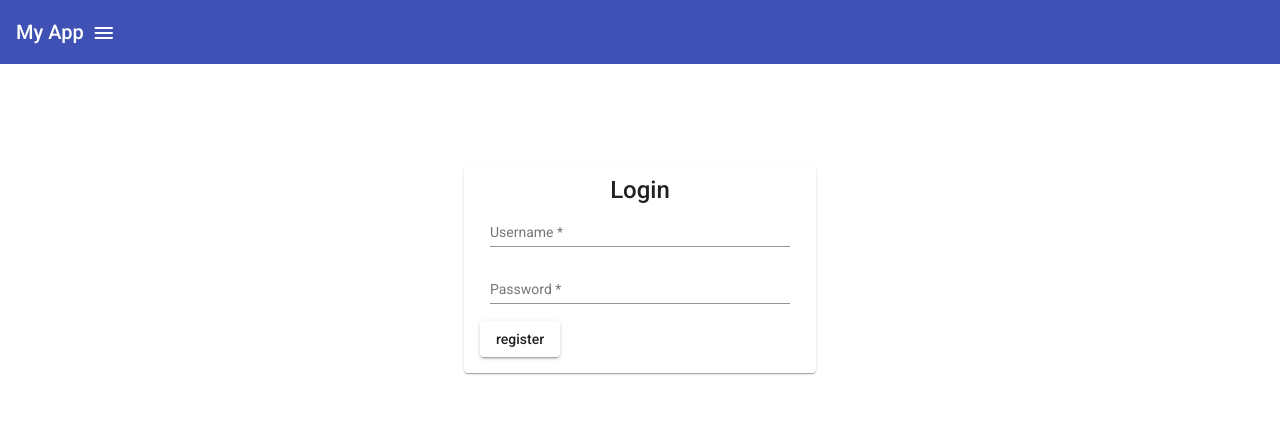
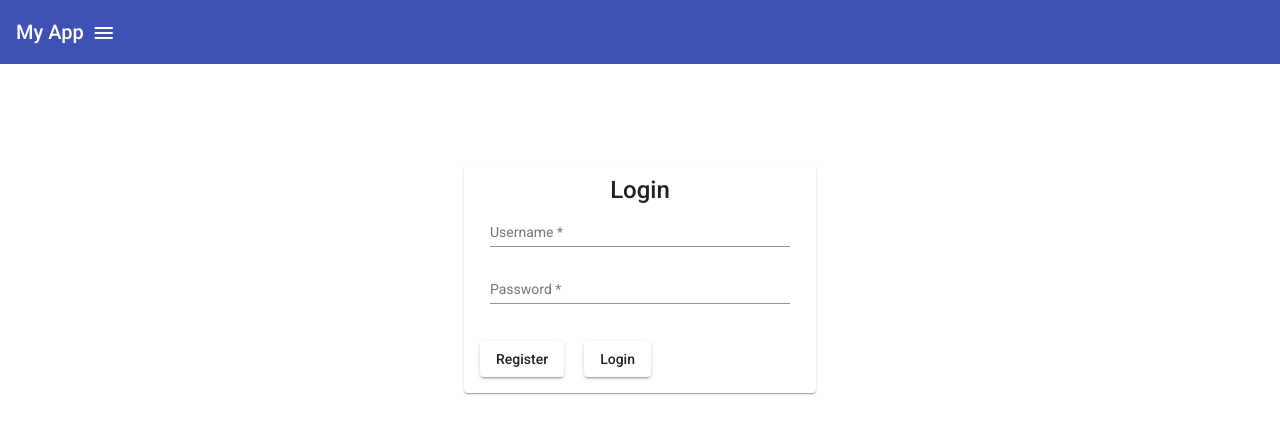
Before and after one commit to Tar-Abg/hackMeOut, an Angular app: page /auth/login in a window 1280 px wide. Shown: the top 434 px of the page. Built offline with nearby package versions, Linux system fonts and the light colour scheme.

Commit message:
Added Login form functionality

```diff
--- a/src/app/components/login/login.component.html
+++ b/src/app/components/login/login.component.html
@@ -1,7 +1,7 @@
 <mat-card>
   <mat-card-title>Login</mat-card-title>
   <mat-card-content>
-    <form >
+    <form [formGroup]="loginForm" (ngSubmit)="onSubmit()">
       <div>
         <div>
           <mat-form-field>
@@ -10,9 +10,10 @@
               matInput
               placeholder="Username"
               required
+              formControlName="username"
             />
             <mat-error>
-              Please provide a valid email address
+              Please provide a valid Username
             </mat-error>
           </mat-form-field>
         </div>
@@ -23,16 +24,18 @@
               matInput
               placeholder="Password"
               required
+              formControlName="password"
             />
             <mat-error>
-              Please provide a valid email address
+              Please provide a valid Password
             </mat-error>
           </mat-form-field>
 
         </div>
       </div>
 
-      <a routerLink="../register" mat-raised-button href="https://www.google.com/">register</a>
+      <button style="margin-top: 20px;" mat-raised-button routerLink="../register">Register</button>
+      <button style="margin-top: 20px; margin-left: 20px" mat-raised-button>Login</button>
 
     </form>
   </mat-card-content>
--- a/src/app/components/login/login.component.ts
+++ b/src/app/components/login/login.component.ts
@@ -1,4 +1,7 @@
 import { Component, OnInit } from '@angular/core';
+import {FormBuilder, FormGroup, Validators} from "@angular/forms";
+import {HttpServiceService} from "../../services/http-service.service";
+import {Subscription} from "rxjs";
 
 @Component({
   selector: 'app-login',
@@ -6,10 +9,33 @@ import { Component, OnInit } from '@angular/core';
   styleUrls: ['./login.component.scss']
 })
 export class LoginComponent implements OnInit {
+  loginForm: FormGroup = null as unknown as FormGroup;
+  subscriptions = new Subscription();
 
-  constructor() { }
+  constructor(
+    private formBuilder: FormBuilder,
+    private service: HttpServiceService
+  ) { }
 
   ngOnInit(): void {
+    this.initializeForm();
+  }
+
+  initializeForm(): void {
+    this.loginForm = this.formBuilder.group({
+      username: ['', Validators.required],
+      password: ['', Validators.required],
+    });
+  }
+
+  onSubmit(): void{
+    if(this.loginForm.valid){
+      this.subscriptions.add(
+        this.service.login(this.loginForm.value).subscribe(response => {
+          console.log(response);
+        })
+      )
+    }
   }
 
 }
--- a/src/app/components/register/register.component.html
+++ b/src/app/components/register/register.component.html
@@ -102,6 +102,7 @@
         </mat-form-field>
       </div>
       <button style="margin-top: 20px;" mat-raised-button>Register</button>
+      <button style="margin-top: 20px; margin-left: 20px" mat-raised-button routerLink="../login">Login</button>
     </form>
   </mat-card-content>
 </mat-card>
--- a/src/app/components/register/register.component.ts
+++ b/src/app/components/register/register.component.ts
@@ -35,7 +35,6 @@ export class RegisterComponent implements OnInit {
 
   onSubmit(): void {
     if(this.registerForm.valid){
-      console.log(this.registerForm.value);
       this.subscriptions.add(
         this.service.register(this.registerForm.value).subscribe(response => {
           console.log(response);
--- a/src/app/models/common-interfaces.ts
+++ b/src/app/models/common-interfaces.ts
@@ -13,3 +13,8 @@ export default interface User {
   username: string,
   email: string,
 }
+
+export default interface LoginForm {
+  username: string,
+  password: string,
+}
--- a/src/app/services/http-service.service.ts
+++ b/src/app/services/http-service.service.ts
@@ -2,6 +2,7 @@ import { Injectable } from '@angular/core';
 import { HttpClient } from '@angular/common/http';
 import {Observable} from "rxjs";
 import RegisterData from "../models/common-interfaces";
+import LoginForm from "../models/common-interfaces";
 
 @Injectable({
   providedIn: 'root'
@@ -15,7 +16,7 @@ export class HttpServiceService {
     return this.http.post<Observable<any>>(this.apiUrl, data);
   }
 
-  login(data: FormData): Observable<any> {
+  login(data: LoginForm): Observable<any> {
     return this.http.post<Observable<any>>(this.apiUrl, data);
   }
 
```
